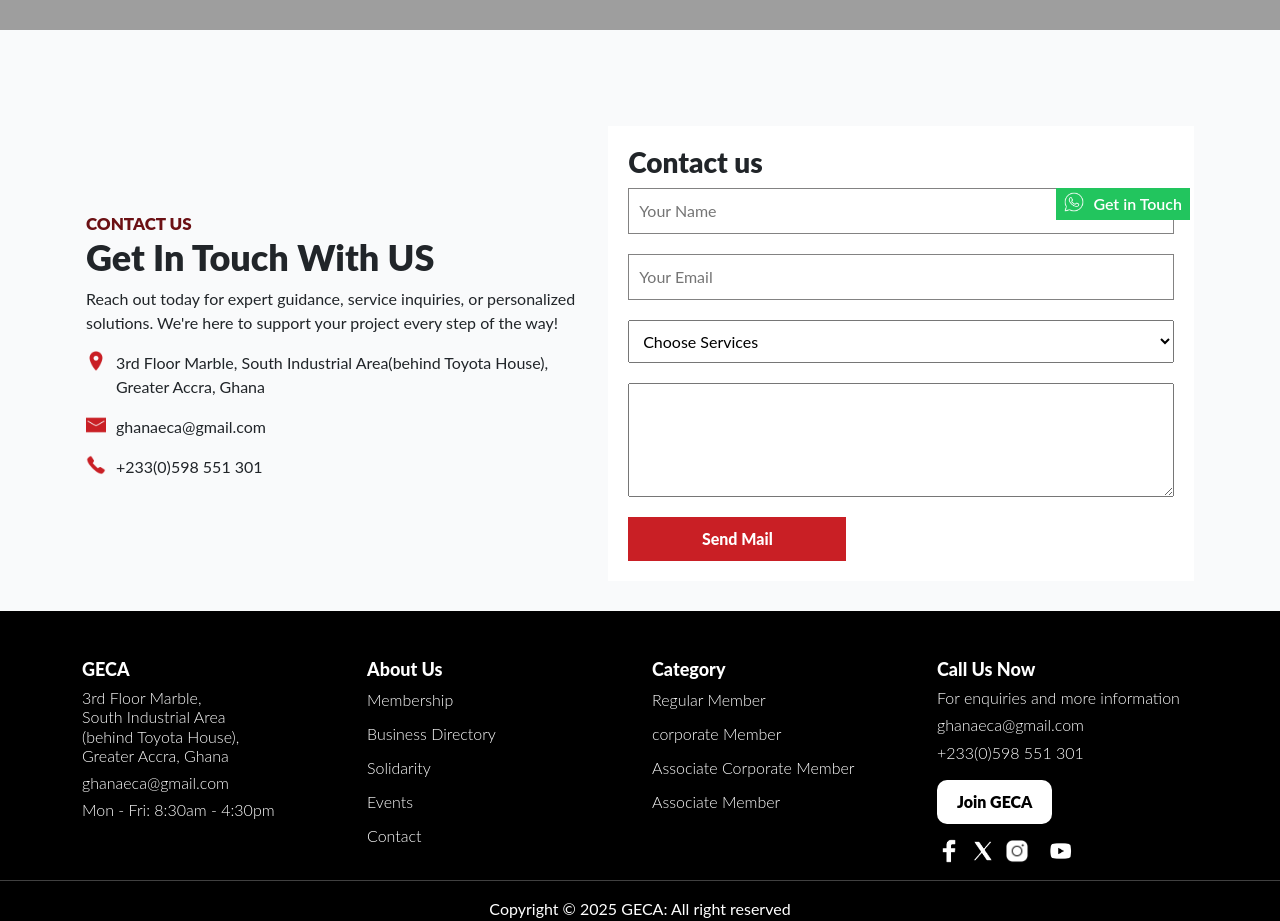
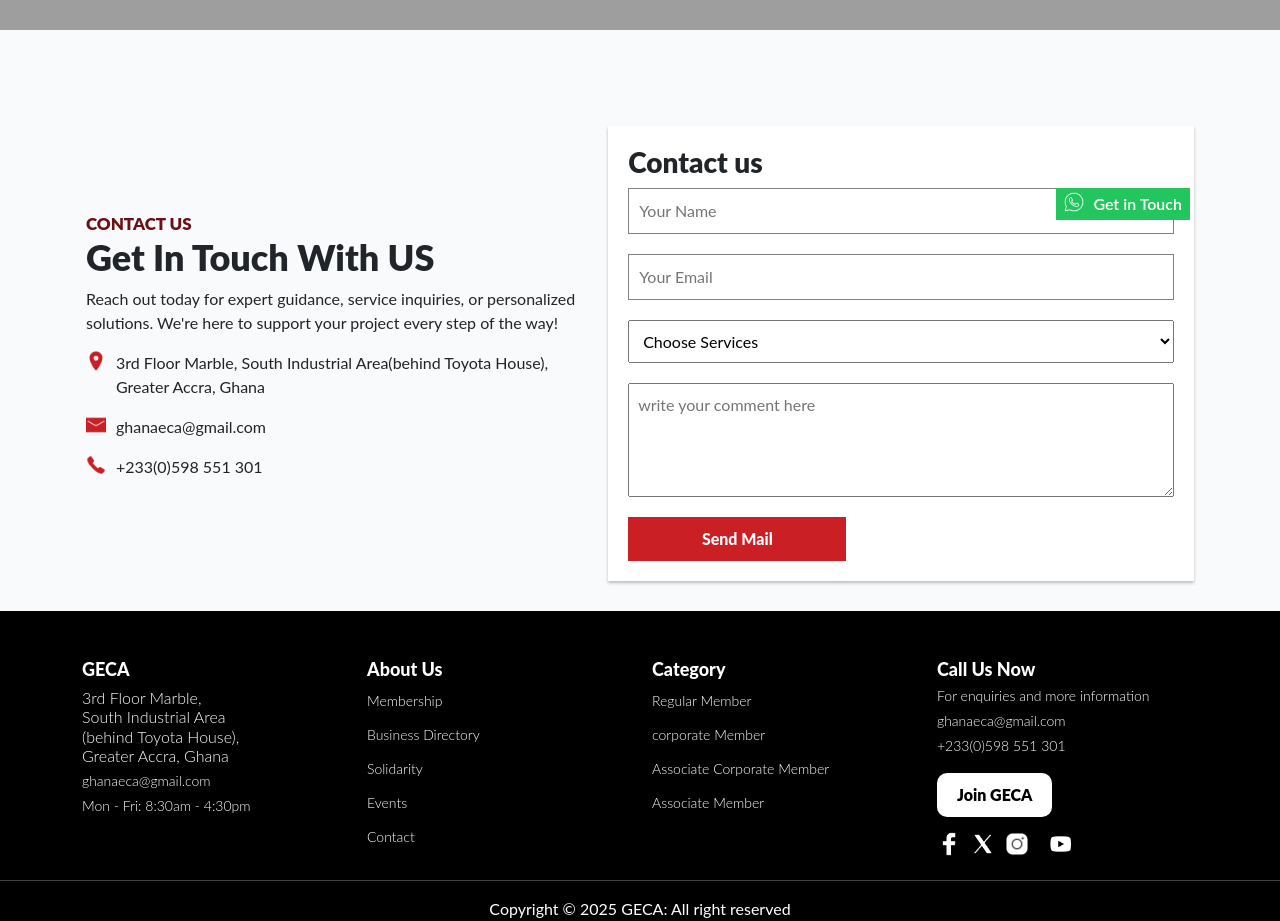
Before and after one commit to Swatson-jnr/GECA, a plain HTML site: page contact.html in a window 1280 px wide. Shown: the part 560-1481 px from the top of the page. Drawn offline with Linux system fonts and the light colour scheme; grey boxes are pictures that could not be loaded.

Commit message:
touch on contact

```diff
--- a/contact.html
+++ b/contact.html
@@ -175,10 +175,8 @@
 
               <textarea
                 name="comment"
-                id=""
                 placeholder="write your comment here"
-              >
-              </textarea>
+              ></textarea>
               <button type="submit">Send Mail</button>
             </form>
           </div>
--- a/styles/contact.css
+++ b/styles/contact.css
@@ -228,7 +228,7 @@ nav ul li a:hover {
   height: 30%;
   padding: 20px;
   /* border: 1px solid white; */
-  box-shadow: 0px 0px 0px #000;
+  box-shadow: 0 2px 3px rgba(0, 0, 0, 0.25);
 }
 
 .contact-form h3 {
@@ -263,7 +263,8 @@ form select {
 form textarea {
   height: 114px;
   color: #000;
-  font-weight: 900;
+  padding: 9px;
+  /* font-weight: 00; */
 }
 
 .location h1 {
@@ -290,7 +291,7 @@ form textarea {
 .footer-links a {
   text-decoration: none;
   color: #fff;
-  font-size: 16px;
+  font-size: 14px;
   font-weight: 300;
   /* font-family: "Lato"; */
 }
@@ -387,7 +388,7 @@ footer {
   color: #000;
 }
 .same {
-  font-size: 16px;
+  font-size: 14px;
   font-weight: 300;
   /* font-family: "Lato"; */
   /* color: gray; */
```
